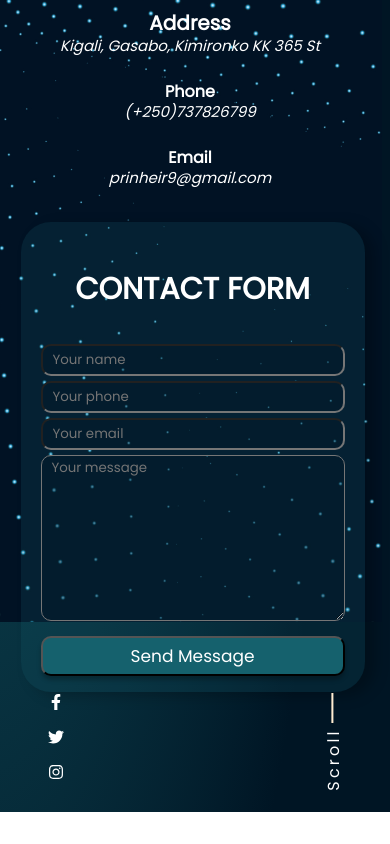
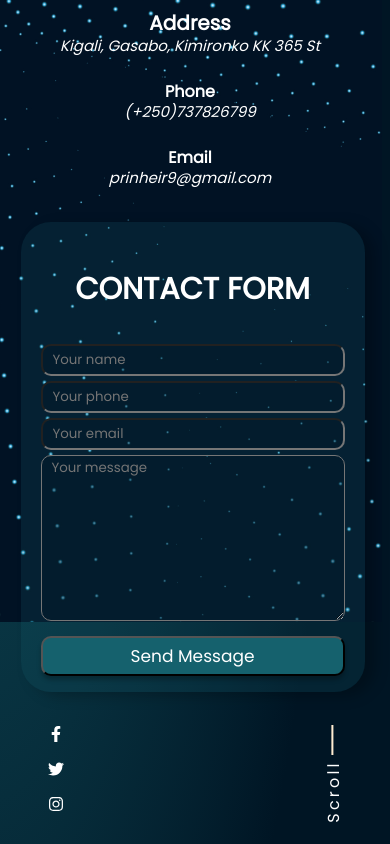
Before and after one commit to sarazaToussaint/Nassaty, a React (Create React App) app: page /Contact in a window 390 px wide. Shown: the part 402-1246 px from the top of the page. Before the commit the page ends 1214 px from the top, so only its background shows below. Built offline with nearby package versions, Linux system fonts and the light colour scheme.

Commit message:
Make the contact form to fit the mobile version

```diff
--- a/src/component/Contact.module.css
+++ b/src/component/Contact.module.css
@@ -179,4 +179,11 @@ footer {
   .mainContainer {
     bottom: 0;
   }
+
+  footer {
+    display: flex;
+    justify-content: space-between;
+    align-items: center;
+    margin-top: 2rem;
+  }
 }
```
